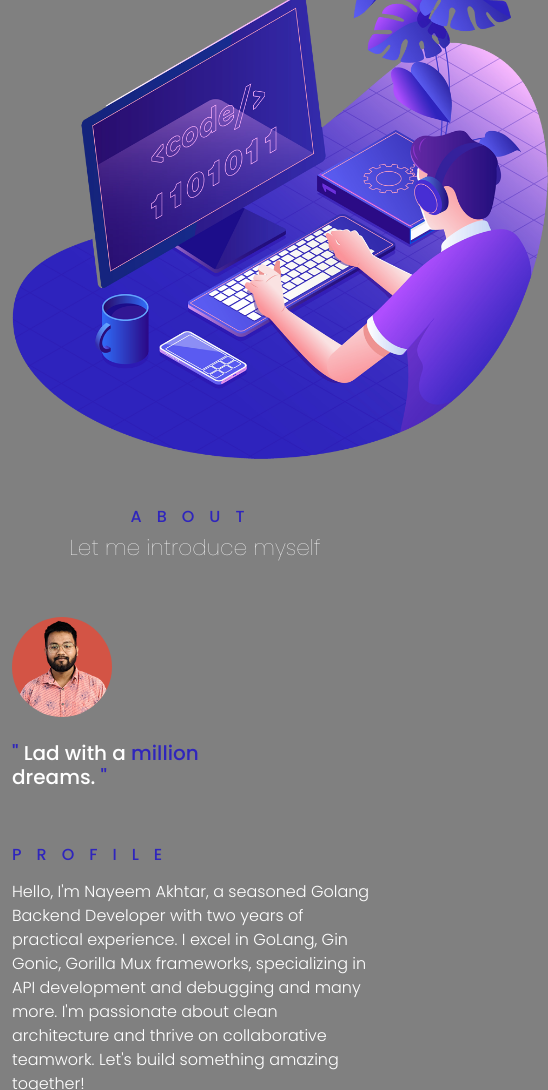
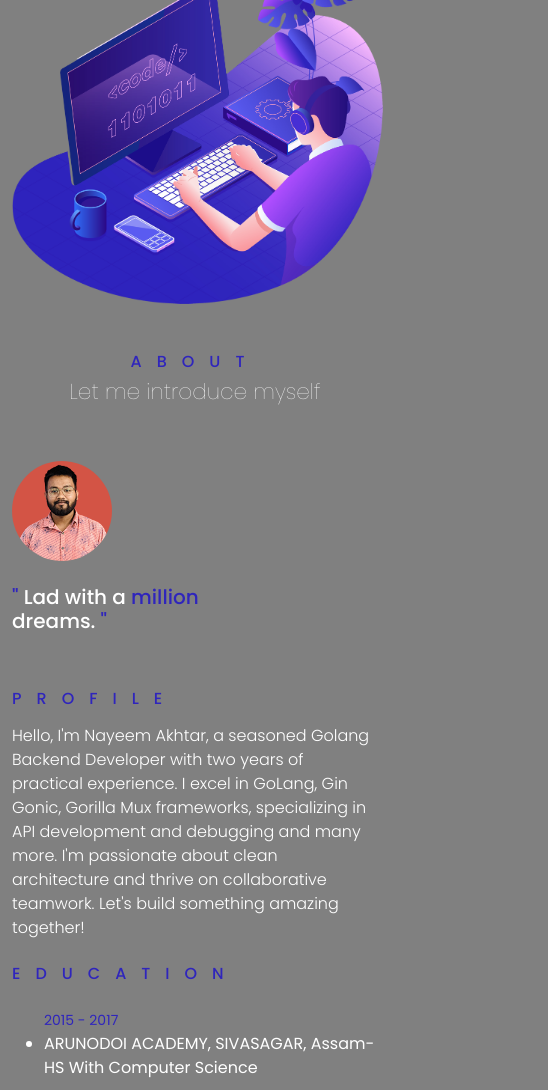
Before and after one commit to razerbotog/nayeem-s-portfolio, a plain HTML site: page index.html in a window 390 px wide. Shown: the part 602-1692 px from the top of the page, 548 px wide, since content can reach past the window. Drawn offline with nearby package versions, Linux system fonts and the light colour scheme.

Commit message:
image size updated

```diff
--- a/css/style.css
+++ b/css/style.css
@@ -20,7 +20,7 @@ html body{
 
 }
 ::-webkit-scrollbar{
-	display: none;
+	/* display: none; */
 }
 ::selection{
 	background: black ;
@@ -209,10 +209,12 @@ img{
 
 }
 @media  (min-width: 350px) and (max-width: 500px) {
-
+	.hero img {
+		height: 90vw;
+	}
 }
 @media  (min-width: 260px) and (max-width: 349px){
 	.hero img {
-		height: 40vh;
+		/* height: 40vh; */
 	}
 }
```
